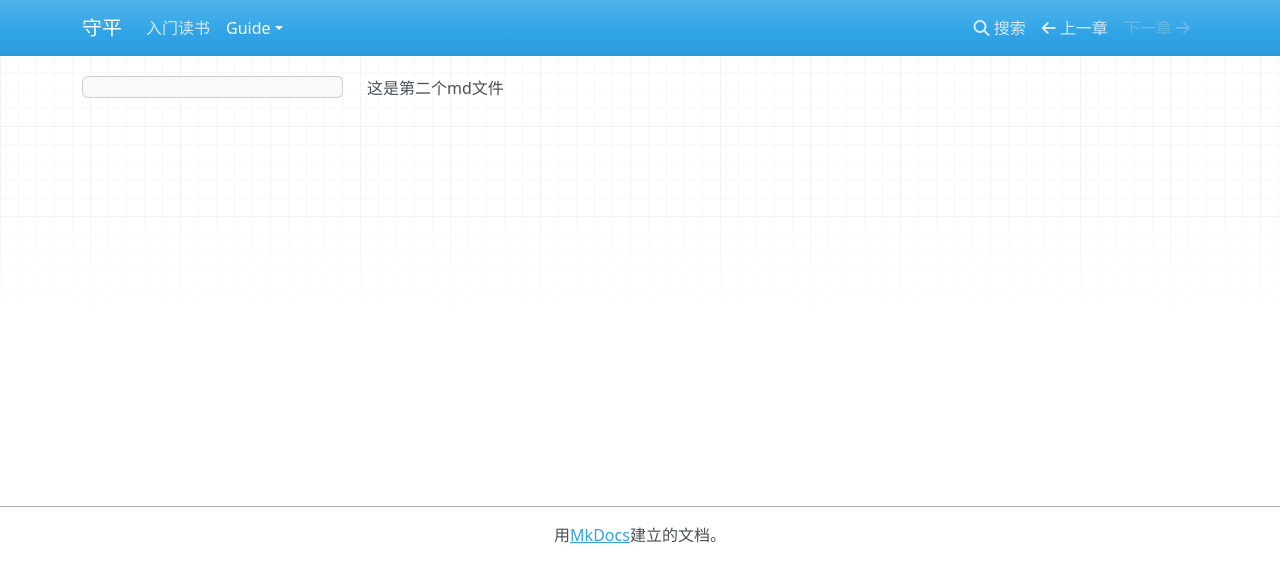
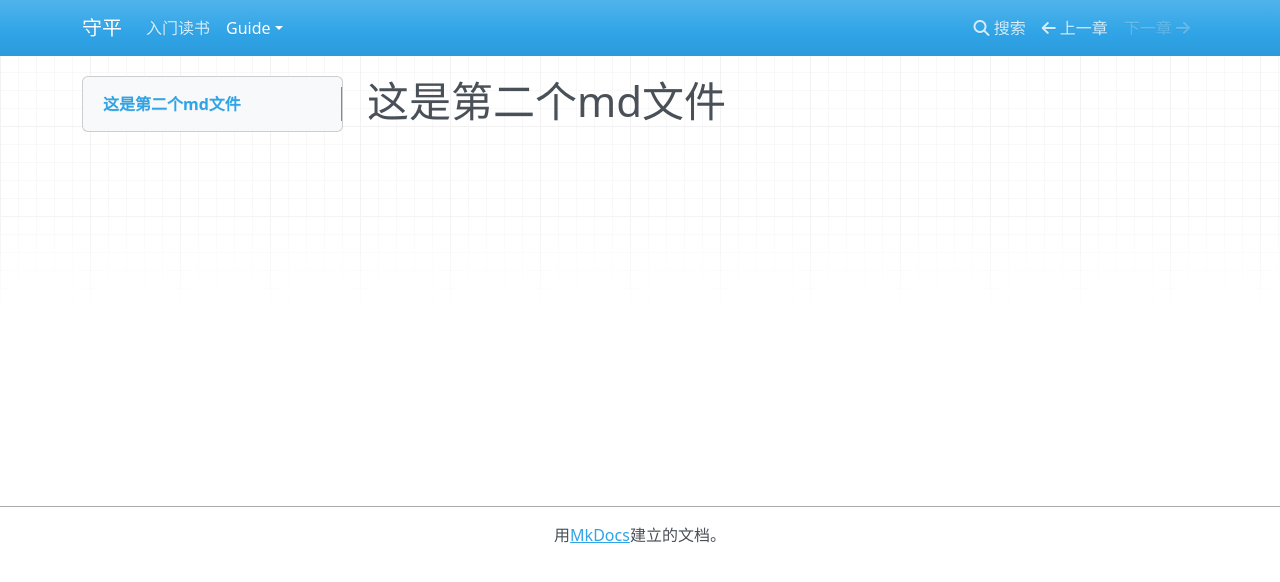
Before and after one commit to codeCloneMan/codeCloneMan.github.io, an MkDocs documentation site: the page built from docs/guide/python.md, in a window 1280 px wide. Shown: the top 582 px of the page. Built offline with MkDocs 1.6.1, drawn with Linux system fonts in a browser that asks for light colours; nearby versions of some CDN libraries.

Commit message:
再次测试

```diff
--- a/docs/guide/python.md
+++ b/docs/guide/python.md
@@ -1 +1 @@
-这是第二个md文件
+# 这是第二个md文件
```
Also changed, not shown: docs/index.md (+2 -0 lines).
